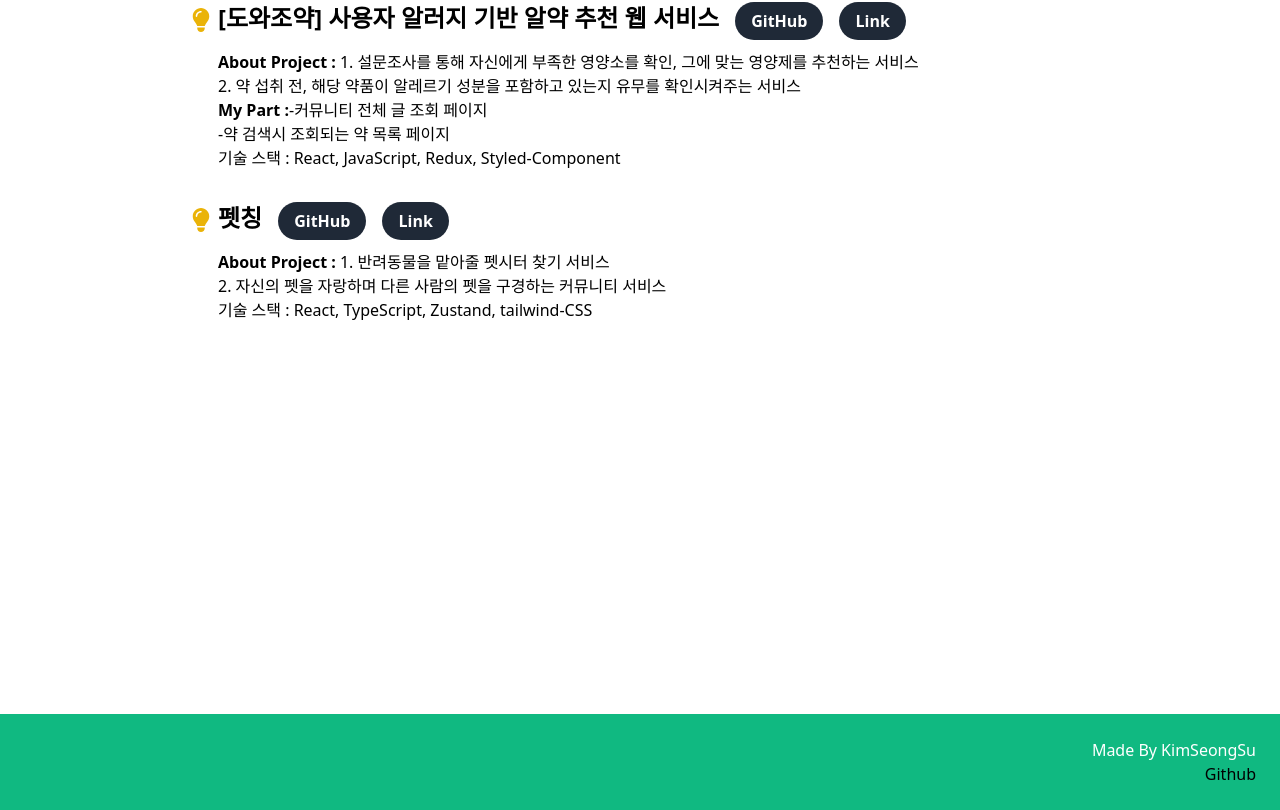
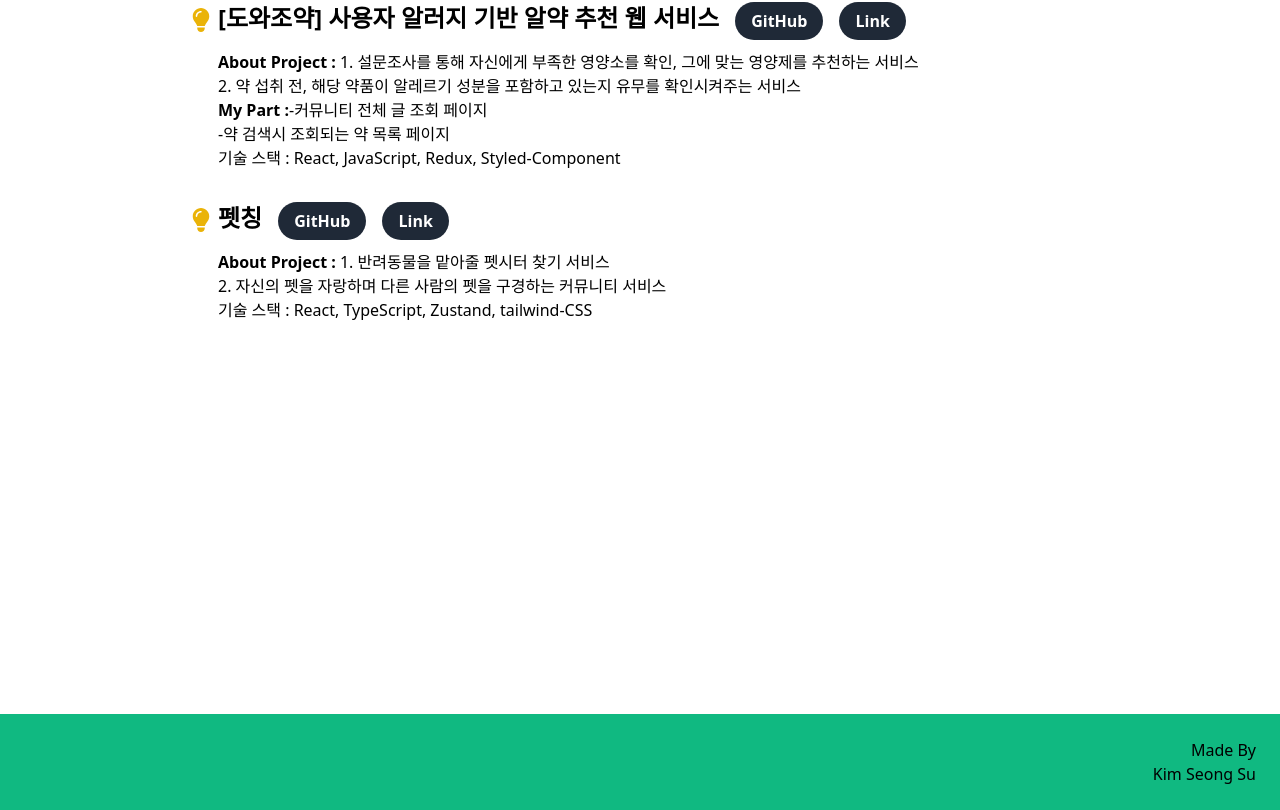
Before and after one commit to ggggggggithub/my-portfolio, a Next.js app: page / in a window 1280 px wide. Shown: the part 2138-2948 px from the top of the page. Built offline with nearby package versions, Linux system fonts and the light colour scheme.

Commit message:
css footer

```diff
--- a/src/app/Components/Footer.tsx
+++ b/src/app/Components/Footer.tsx
@@ -2,14 +2,14 @@ const Footer = () => {
   return (
     <footer className="bg-emerald-500 text-white p-6">
       <div className="container mx-auto text-right">
-        <p>Made By KimSeongSu</p>
         <a
           href="https://github.com/ggggggggithub"
           target="_blank"
           rel="noopener noreferrer"
           className="ml-2 text-black hover:underline"
         >
-          Github
+          Made By <br />
+          Kim Seong Su
         </a>
       </div>
     </footer>
```
